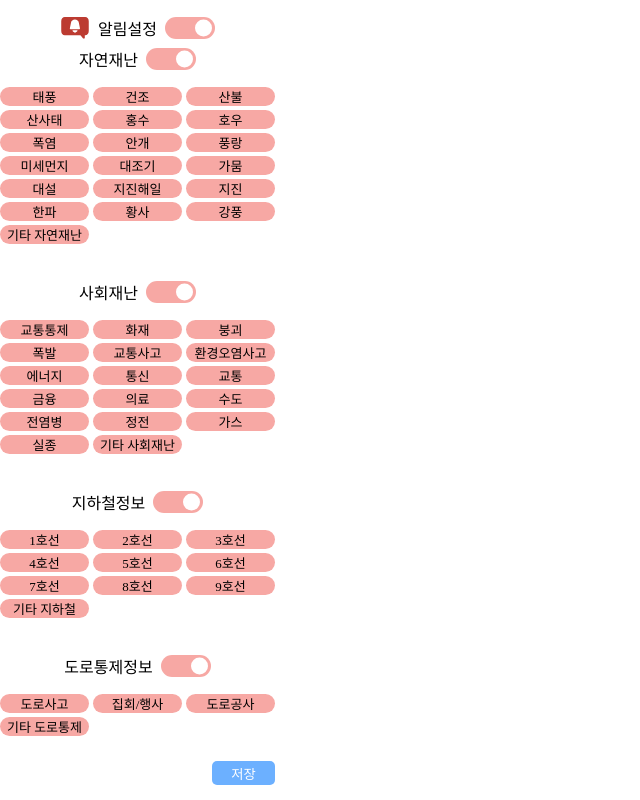
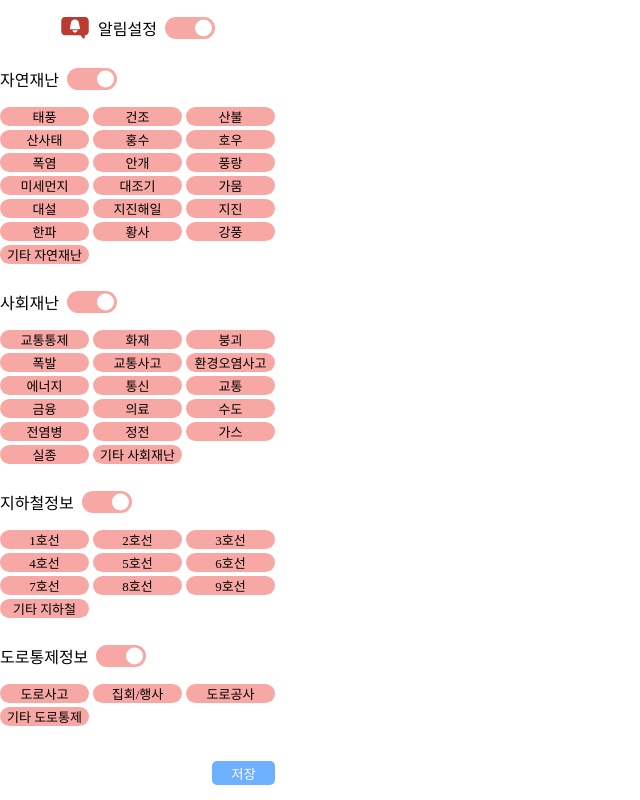
Before and after one commit to bbiyongbbiyong/bbiyong-front, a React (Create React App) app: page /notify in a window 1280 px wide. Shown: the whole page, without its empty margins (0-640 px from the left). Built offline with nearby package versions, Linux system fonts and the light colour scheme; a web font is replaced by a local one.

Commit message:
design(ToggleButton): 중분류 토글 박스 사이즈 조절

```diff
--- a/src/css/ToggleButton.css
+++ b/src/css/ToggleButton.css
@@ -1,6 +1,8 @@
 #toggle-container {
   display: flex;
   align-items: center;
+
+  width: 100%;
 }
 
 #toggle-container p {
@@ -57,5 +59,5 @@
   row-gap: 4px;
   column-gap: 4px;
 
-  margin-bottom: 20px;
+  margin-bottom: 10px;
 }
```
